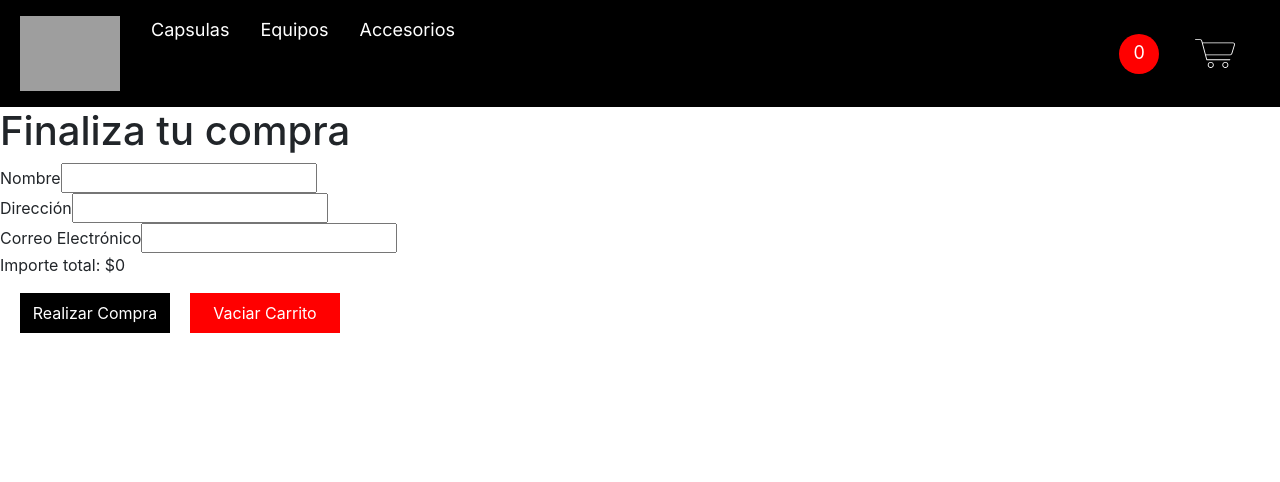
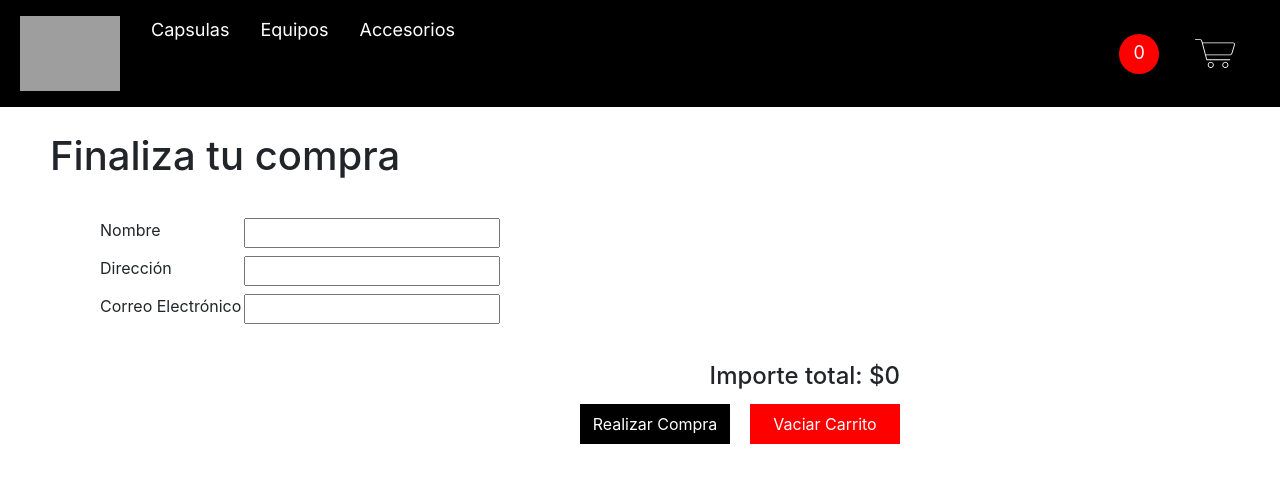
Before and after one commit to Andres19881500/EntregaFinalReactJS-Amorin, a React (Create React App) app: page /Cart in a window 1280 px wide. Shown: the top 482 px of the page. Built offline with nearby package versions, Linux system fonts and the light colour scheme; grey boxes are pictures that could not be loaded; a web font is replaced by a local one.

Commit message:
agrego estilos

```diff
--- a/src/components/CartFinalizarCompra/CartFinalizarCompra.jsx
+++ b/src/components/CartFinalizarCompra/CartFinalizarCompra.jsx
@@ -57,7 +57,9 @@ const CartFinalizarCompra = () => {
       {cart.map((producto) => {
         return (
           <div className="productos-cart">
+            <div>
               <img src={producto.img} height={80} />
+            </div>
             <p>Nombre producto: {producto.name}</p>
             <p>Precio: ${producto.price}</p>
             <p>Cantidad: {producto.count}</p>
@@ -70,8 +72,11 @@ const CartFinalizarCompra = () => {
           </div>
         );
       })}
+      <div className='finalizar-compra'>
         <div>
-        <p>Importe total: ${importeTotal} </p>
+          <h4>Importe total: ${importeTotal} </h4>
+        </div>
+        <div>
           <button className="boton" onClick={() => sendOrder()}>
           Realizar Compra
           </button>
@@ -80,6 +85,7 @@ const CartFinalizarCompra = () => {
           </button>
         </div>
       </div>
+    </div>
   );
 };
 
--- a/src/components/CartFinalizarCompra/CartFinalizarCompra.scss
+++ b/src/components/CartFinalizarCompra/CartFinalizarCompra.scss
@@ -1,14 +1,41 @@
+.contenedor-general-cart {
+    h1{
+        margin-top: 25px;
+        margin-left: 50px;
+    }
+}
+
 .productos-cart {
     display: flex;
-    justify-content: space-around;
+    justify-content: flex-start;
     align-items: center;
     margin-top: 24px;
+    margin-left: 70px;
+    div{
+        display: flex;
+        justify-content: flex-start;
+        width: 120px;
+    }
+    p{
+        display: flex;
+        justify-content: flex-start;
+        width: 180px;
+    }
+}
+
+.finalizar-compra{
+    width: 900px;
+    display: flex;
+    flex-direction: column;
+    align-items: flex-end;
+    margin-top: 20px;
 }
 
 .boton-vaciar {
     height: 40px;
     width: 150px;
     margin-left: 20px;
+    margin-top: 5px;
     background-color: red;
     color: white;
     border-width: 0ch;
@@ -18,6 +45,7 @@
     height: 40px;
     width: 150px;
     margin-left: 20px;
+    margin-top: 5px;
     background-color: black;
     color: white;
     border-width: 0ch;
--- a/src/components/InputsCliente/InputsCliente.jsx
+++ b/src/components/InputsCliente/InputsCliente.jsx
@@ -1,3 +1,5 @@
+import './InputsCliente.scss'
+
 const InputsCliente = ({
     inputName,
     setInputName,
@@ -7,7 +9,7 @@ const InputsCliente = ({
     setEmail,
   }) => {
     return (
-      <form>
+      <form className="form-inputs">
         <div>
           <label>Nombre</label>
           <input
--- /dev/null
+++ b/src/components/InputsCliente/InputsCliente.scss
@@ -0,0 +1,15 @@
+.form-inputs {
+    margin-top: 38px;
+    margin-bottom: 38px;
+    div{
+        display: flex;
+        justify-content: flex-start;
+        height: 30px;
+        width: 400px;
+        margin-top: 8px;
+        margin-left: 100px;
+        label {
+            width: 150px;
+        }
+    }
+}
--- a/src/components/ItemCount/ItemCount.jsx
+++ b/src/components/ItemCount/ItemCount.jsx
@@ -1,4 +1,5 @@
 import { useState } from "react"
+import './ItemCount.scss'
 import { addDoc, collection, doc, getFirestore, updateDoc, writeBatch } from "firebase/firestore";
 
 const ItemCount =({onChangeCount})=>{
@@ -16,13 +17,19 @@ const ItemCount =({onChangeCount})=>{
 
     }
     return(
-        <div>
-            <h4>Agregar item</h4>
-            <button onClick={()=>handlerSubtractionCount()}>-</button>
-            <button onClick={()=>handlerAddCount()}>+</button>
-            <div>{value}</div>
-            <button onClick={()=>onChangeCount(value)}>Agregar carrito</button>
-    </div>
+        <div className="container-add-item">
+            <h5>Agregar item</h5>
+            <div>
+                <button className="boton-redondo" onClick={()=>handlerSubtractionCount()}>-</button>
+                <button className="boton-redondo" onClick={()=>handlerAddCount()}>+</button>
+            </div>
+            <div className="container-vale-buttons">
+                <div>
+                    <h4>{value}</h4>
+                </div>
+                <button className="boton" onClick={()=>onChangeCount(value)}>Agregar carrito</button>
+            </div>
+        </div>
     )
 }
 export default ItemCount
--- /dev/null
+++ b/src/components/ItemCount/ItemCount.scss
@@ -0,0 +1,38 @@
+.container-add-item {
+display: flex;
+flex-direction: column;
+align-items: center;
+}
+
+.container-vale-buttons {
+    display: flex;
+    align-items: center;
+    justify-content: center;
+    margin-top: 15px;
+    div{
+        display: flex;
+        justify-content: center;
+        width: 40px;
+        height: 40px;
+        background-color: white;
+        border-radius: 40px;
+    }
+}
+
+.boton {
+    height: 40px;
+    width: 150px;
+    margin-left: 20px;
+    background-color: black;
+    color: white;
+    border-width: 0ch;
+}
+
+.boton-redondo {
+    height: 40px;
+    width: 40px;
+    border-radius: 40px;
+    color: white;
+    background-color: black;
+    margin: 10px;
+}
--- a/src/components/ItemDetail/ItemDetail.jsx
+++ b/src/components/ItemDetail/ItemDetail.jsx
@@ -11,10 +11,19 @@ const ItemDetail = ({ producto }) => {
 
     return(
         <div className="Item-detail--area">
-            <h1>{producto.name}</h1>
-            <img src={producto.img} width={400}/>
-            <p>{`Precio U$D ${producto.price}`}</p>
-            <ItemCount onChangeCount={(e) => handlerAddCount(e)} />
+            <div>
+                <h1>{producto.name}</h1>
+            </div>
+            <div className="item-detail-subArea">
+                <div className="item-detail-left">
+                    <img src={producto.img} height={400}/>
+                </div>
+                <div className="item-detail-right">
+                    <div>{producto.description}</div>
+                    <p>{`Precio U$D ${producto.price}`}</p>
+                    <ItemCount onChangeCount={(e) => handlerAddCount(e)} />
+                </div>
+            </div>
         </div>
     )
 }
--- a/src/components/ItemDetail/ItemDetail.scss
+++ b/src/components/ItemDetail/ItemDetail.scss
@@ -11,3 +11,32 @@
         margin-top: 10px;
     }
 }
+
+.item-detail-subArea{
+    display: flex;
+}
+
+.item-detail-left{
+    display: flex;
+    flex-direction: column;
+    margin-top: 50px;
+}
+
+.item-detail-right{
+    display: flex;
+    flex-direction: column;
+    align-items: center;
+    width: 350px;
+    height: 400px;
+    padding: 30px;
+    background-color: rgb(231, 229, 229);
+    margin-top: 50px;
+    margin-left: 10px;
+}
+
+.finalizar-compra {
+    display: flex;
+    p{
+        width: 200px;
+    }
+}
```
Lines whose indentation alone changed are shown as unchanged.
